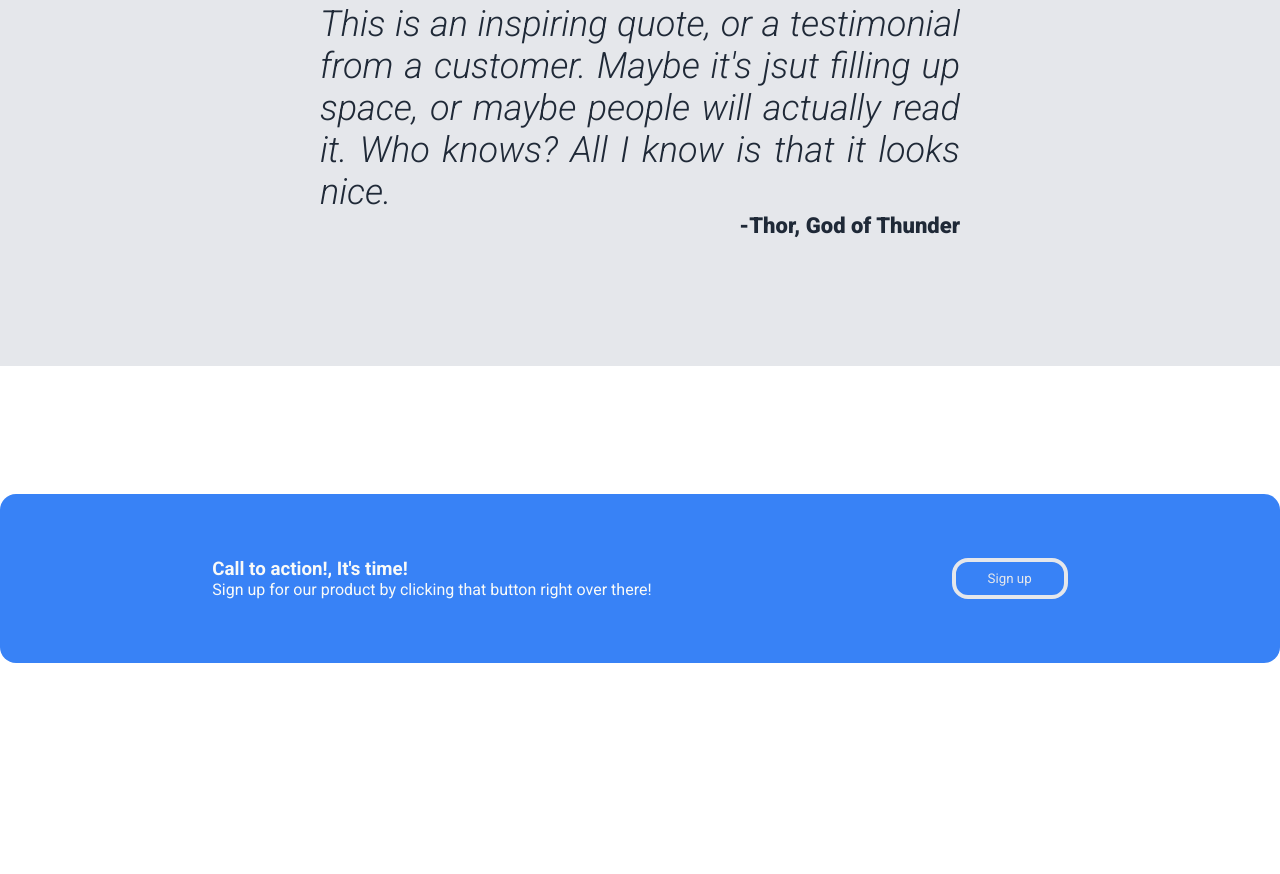
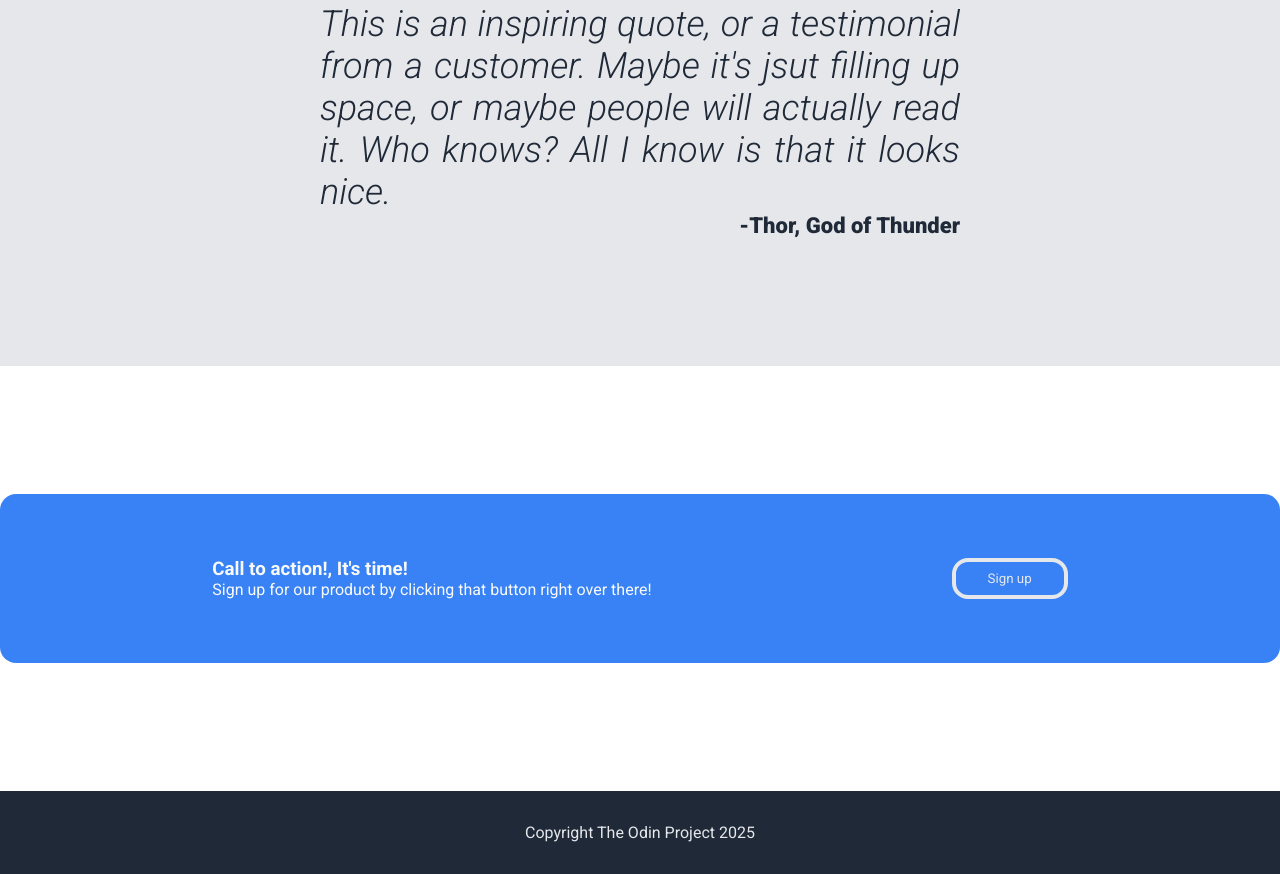
Before and after one commit to rauanb/odin-lp, a plain HTML site: page index.html in a window 1280 px wide. Shown: the part 1306-2180 px from the top of the page. Before the commit the page ends 2097 px from the top, so only its background shows below. Drawn offline with Linux system fonts and the light colour scheme.

Commit message:
layout finalizado

```diff
--- a/index.html
+++ b/index.html
@@ -86,5 +86,12 @@
                 </button>
             </div>
         </div>
+
+        <!-- Footer -->
+        <footer>
+            <p>
+                Copyright The Odin Project 2025
+            </p>
+        </footer>
 </body>
 </html>
--- a/style.css
+++ b/style.css
@@ -10,6 +10,7 @@
     /* Misc */
     --pad: 128px;
     --pad2: 64px;
+    --pad3: 32px
 }
 
 * {
@@ -156,3 +157,12 @@
         color: var(--bg2);
     }
 }
+
+footer {
+    background-color: var(--bg1);
+    padding: var(--pad3);
+    display: flex;
+    justify-content: center;
+    align-items: center;
+    color: var(--bg2);
+}
```
